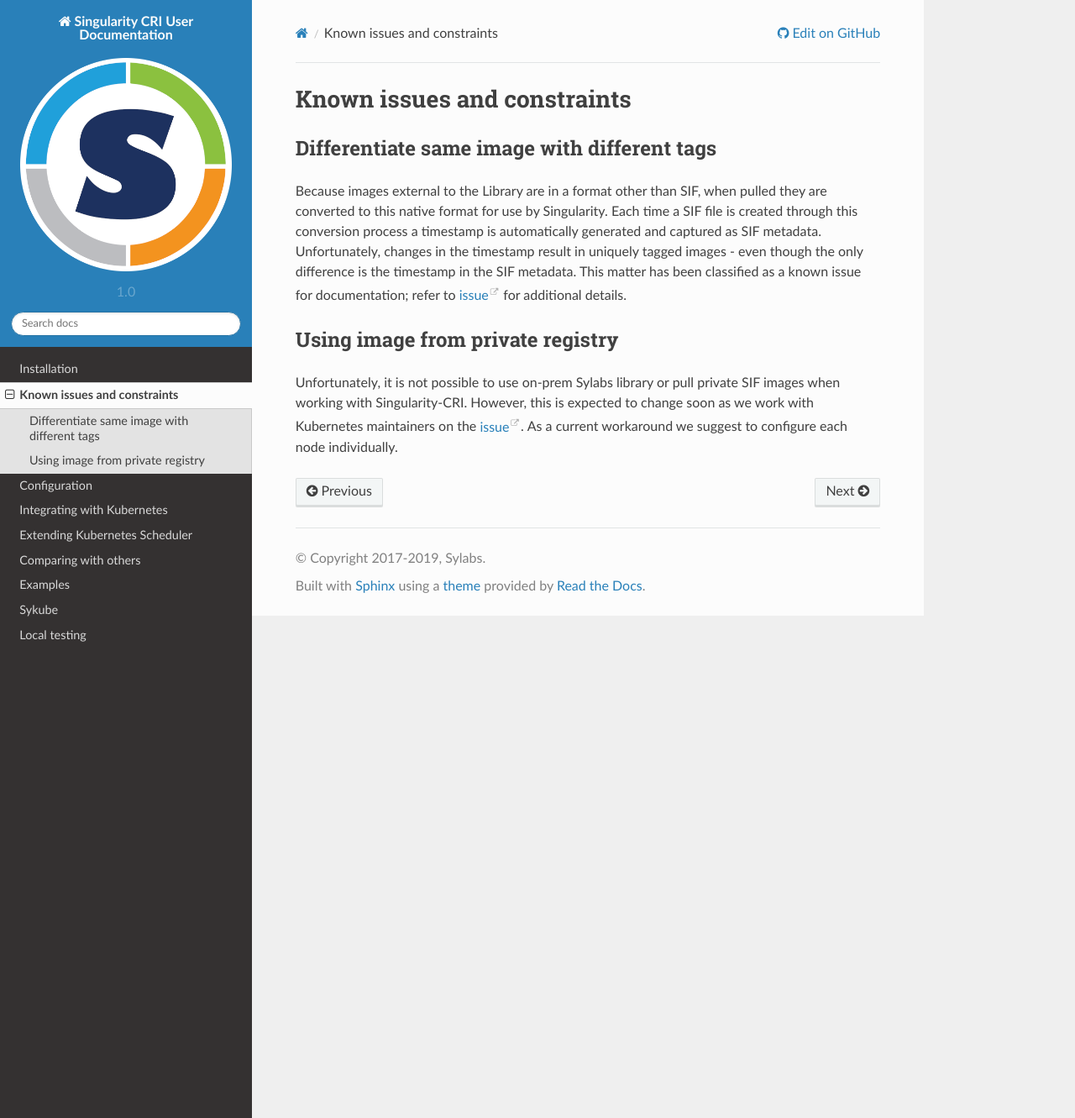
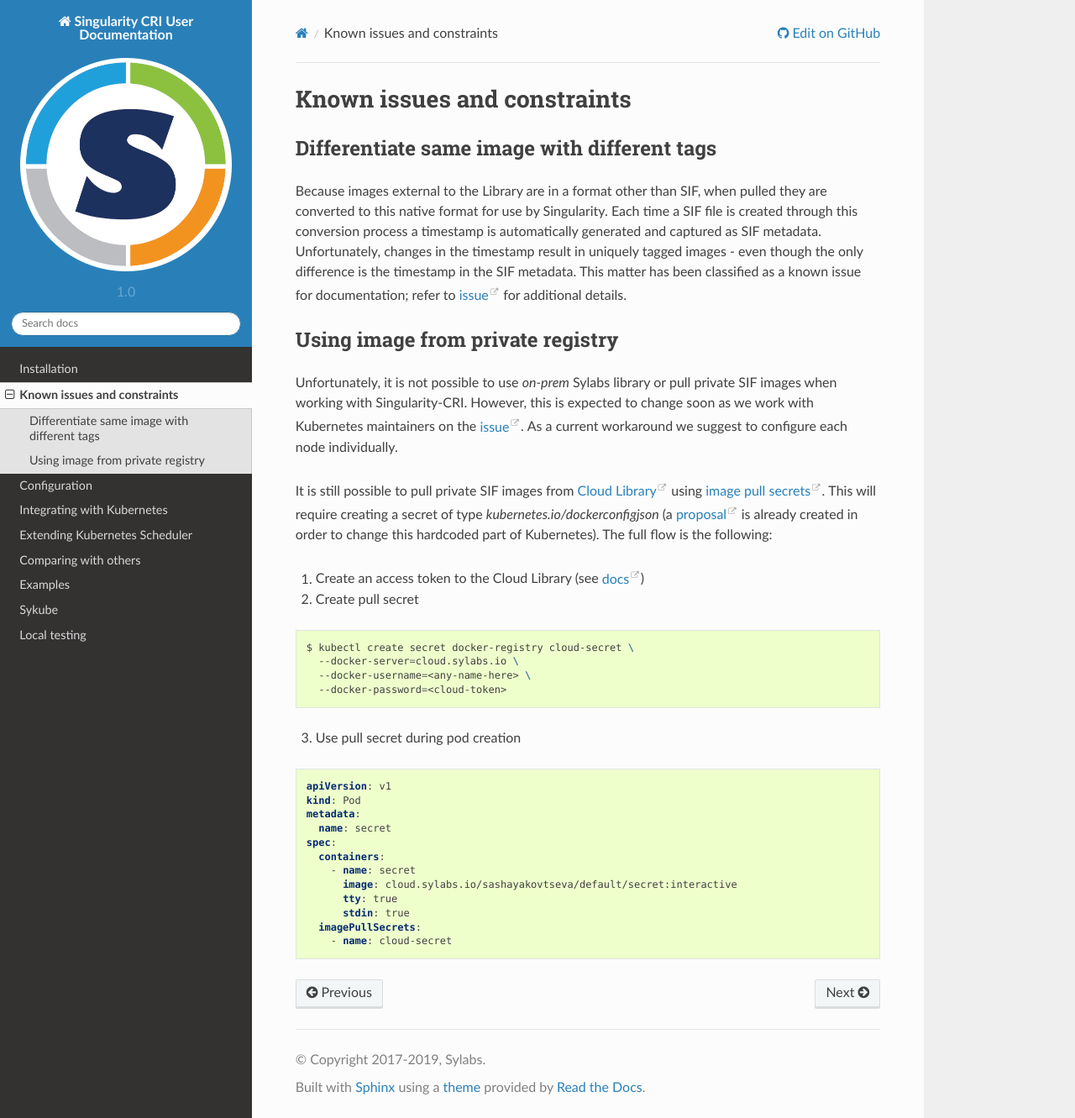
Before and after one commit to sylabs/singularity-cri-userdocs, a Sphinx documentation site: the page built from docs/constraints.rst, in a window 1280 px wide and 1331 px high. Shown: the whole window at 84% size. Built offline with Sphinx 7.4.7 and the Read the Docs theme 2.0.0, drawn with Linux system fonts in a browser that asks for light colours.

Commit message:
Document pulling private SIF images from cloud library

```diff
--- a/docs/constraints.rst
+++ b/docs/constraints.rst
@@ -20,7 +20,41 @@
 Using image from private registry
 ---------------------------------
 
-Unfortunately, it is not possible to use on-prem Sylabs library or pull private SIF images when working with
+Unfortunately, it is not possible to use *on-prem* Sylabs library or pull private SIF images when working with
 Singularity-CRI. However, this is expected to change soon as we work with Kubernetes maintainers on
 the `issue <https://github.com/kubernetes/kubernetes/issues/79803>`_. As a current workaround we suggest
 to configure each node individually.
+
+It is still possible to pull private SIF images from `Cloud Library <cloud.sylabs.io>`_ using
+`image pull secrets <https://kubernetes.io/docs/tasks/configure-pod-container/pull-image-private-registry/>`_.
+This will require creating a secret of type `kubernetes.io/dockerconfigjson` (a `proposal
+<https://github.com/kubernetes/enhancements/pull/1171>`_ is already created in order to change this hardcoded
+part of Kubernetes). The full flow is the following:
+
+1. Create an access token to the Cloud Library (see `docs <https://sylabs.io/guides/3.3/user-guide/cloud_library.html?highlight=token#creating-a-access-token>`_)
+
+2. Create pull secret
+
+.. code-block:: bash
+
+	$ kubectl create secret docker-registry cloud-secret \
+	  --docker-server=cloud.sylabs.io \
+	  --docker-username=<any-name-here> \
+	  --docker-password=<cloud-token>
+
+3. Use pull secret during pod creation
+
+.. code-block:: yaml
+
+	apiVersion: v1
+	kind: Pod
+	metadata:
+	  name: secret
+	spec:
+	  containers:
+	    - name: secret
+	      image: cloud.sylabs.io/sashayakovtseva/default/secret:interactive
+	      tty: true
+	      stdin: true
+	  imagePullSecrets:
+	    - name: cloud-secret
--- a/docs/installation.rst
+++ b/docs/installation.rst
@@ -65,7 +65,7 @@
 
 	$ git clone https://github.com/sylabs/singularity-cri.git && \
 	  cd singularity-cri && \
-	  git checkout tags/v1.0.0-beta.4 -b v1.0.0-beta.4 && \
+	  git checkout tags/v1.0.0-beta.5 -b v1.0.0-beta.5 && \
 	  make && \
 	  sudo make install
 
```
Also changed, not shown: 1 other file.
